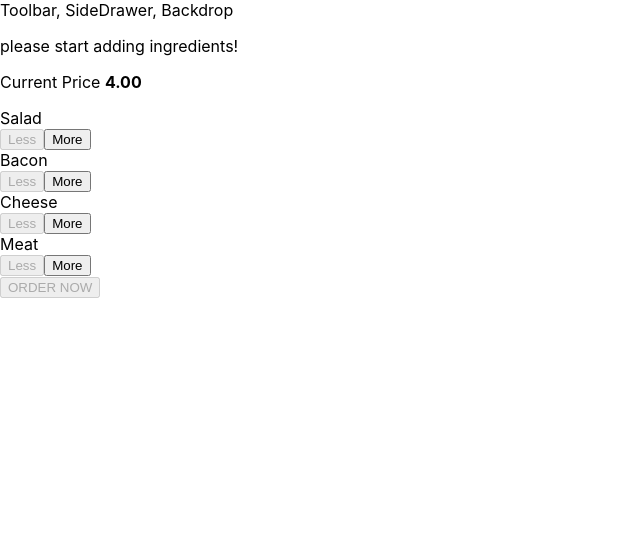
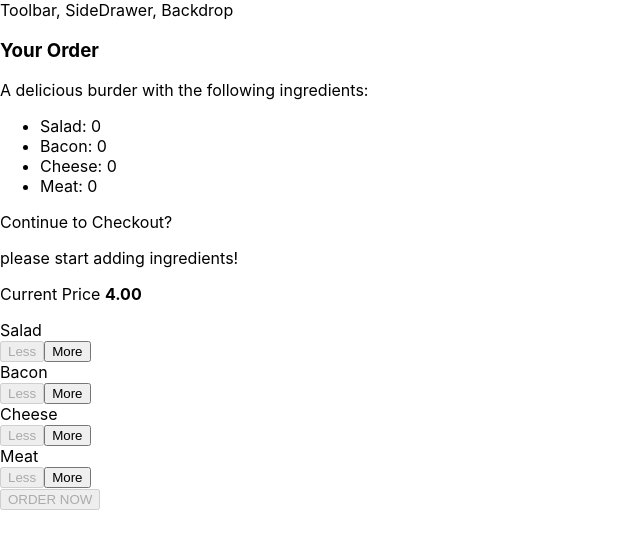
Before and after one commit to octobrekids/react-my-app, a React app: page / in a window 1280 px wide. Shown: the top 548 px of the page, without its empty margins (0-640 px from the left). Built offline with nearby package versions, Linux system fonts and the light colour scheme.

Commit message:
add modal

```diff
--- /dev/null
+++ b/src/components/Burger/OrderSummary/OrderSummary.js
@@ -0,0 +1,25 @@
+import React from "react";
+
+import Aux from "../../../hoc/Aux";
+
+const orderSummary = (props) => {
+  const ingredientSummary = Object.keys(props.ingredients).map((igKey) => {
+    return (
+      <li key={igKey}>
+        <span style={{ textTransform: "capitalize" }}>{igKey}</span>:{" "}
+        {props.ingredients[igKey]}
+      </li>
+    );
+  });
+
+  return (
+    <Aux>
+      <h3>Your Order</h3>
+      <p>A delicious burder with the following ingredients:</p>
+      <ul>{ingredientSummary}</ul>
+      <p>Continue to Checkout?</p>
+    </Aux>
+  );
+};
+
+export default orderSummary;
--- /dev/null
+++ b/src/components/UI/Modal/Modal.css
@@ -0,0 +1,20 @@
+.Modal {
+    position: fixed;
+    z-index: 500;
+    background-color: white;
+    width: 70%;
+    border: 1px solid #ccc;
+    box-shadow: 1px 1px 1px black;
+    padding: 16px;
+    left: 15%;
+    top: 30%;
+    box-sizing: border-box;
+    transition: all 0.3s ease-out;
+}
+
+@media (min-width: 600px) {
+    .Modal {
+        width: 500px;
+        left: calc(50% - 250px);
+    }
+}
--- /dev/null
+++ b/src/components/UI/Modal/Modal.js
@@ -0,0 +1,13 @@
+import React from 'react'
+
+import classes from './Modal.css'
+
+const modal = (props) => {
+    return(
+        <div className={classes.Modal}>
+            {props.children}
+        </div>
+    )
+}
+
+export default modal;
--- a/src/containers/BurgerBuilder/BurgerBuilder.js
+++ b/src/containers/BurgerBuilder/BurgerBuilder.js
@@ -3,6 +3,8 @@
 
 import Burger from "../../components/Burger/Burger";
 import BuildControls from "../../components/Burger/BuildControls/BuildControls";
+import Modal from "../../components/UI/Modal/Modal";
+import OrderSummary from "../../components/Burger/OrderSummary/OrderSummary"
 
 // global constant
 const INGREDIENT_PRICES = {
@@ -82,6 +84,7 @@
     }
     return (
       <Aux>
+        <Modal><OrderSummary ingredients={this.state.ingredients} /></Modal>
         <Burger ingredients={this.state.ingredients} />
         <BuildControls
           ingredientAdded={this.addIngredientHandler}
```
Also changed, not shown: src/components/UI/Backdrop/Backdrop.js (added).
